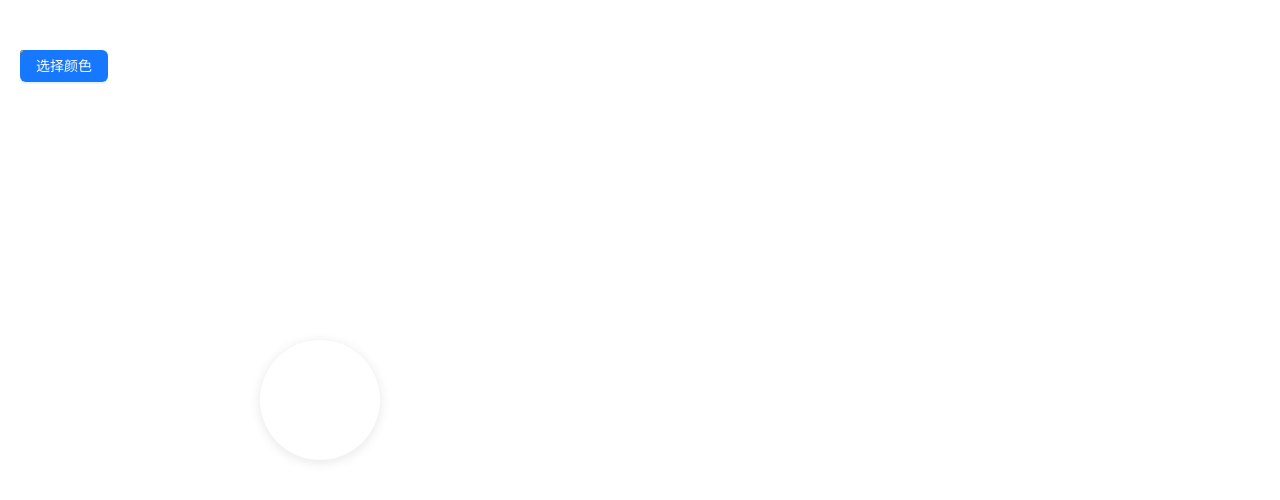
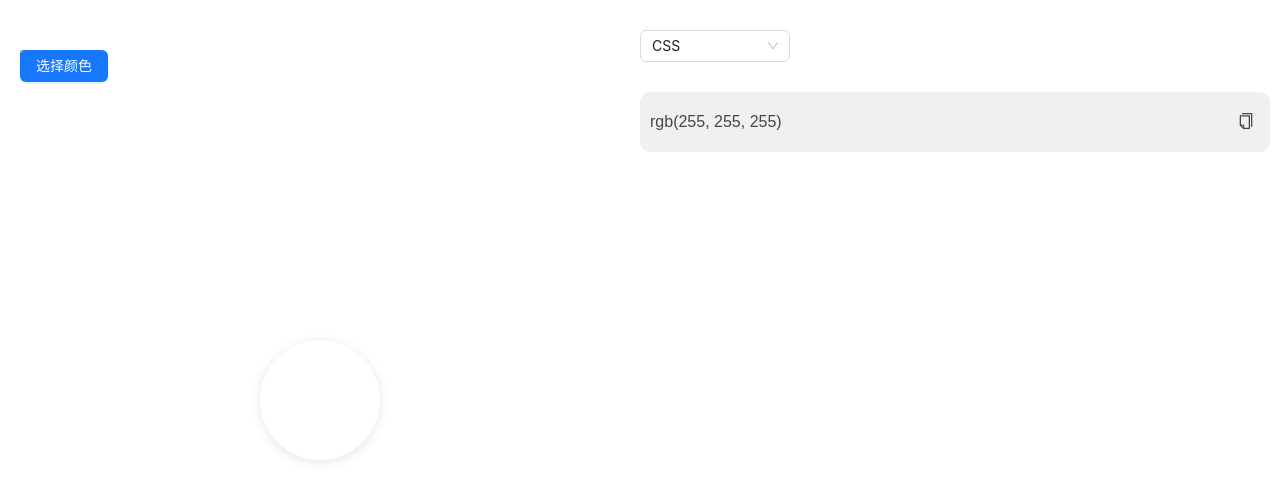
Before and after one commit to Zhoucheng133/Dev-Color, a Vue app: page / in a window 1280 px wide. Shown: the top 500 px of the page. Built offline with nearby package versions, Linux system fonts and the light colour scheme.

Commit message:
添加显示代码

```diff
--- a/src/renderer/src/App.vue
+++ b/src/renderer/src/App.vue
@@ -10,13 +10,25 @@
     </div>
     <div class="rightSide">
       <div class="inputArea">
+        <a-select v-model:value="selectLan" style="width: 150px;">
+          <a-select-option value="CSS">CSS</a-select-option>
+          <a-select-option value="Flutter">Flutter</a-select-option>
+        </a-select>
+
+        <div class="code">
+          <div>{{ codeContent() }}</div>
+          <div class="copyIcon">
+            <CopyOutlined />
+          </div>
+        </div>
       </div>
     </div>
   </div>
 </template>
 
 <script setup>
-import { onMounted, ref, watch } from 'vue';
+import { ref, watch } from 'vue';
+import { CopyOutlined } from '@ant-design/icons-vue';
 
 var colorR=ref('255');
 var colorG=ref('255');
@@ -24,6 +36,16 @@ var colorB=ref('255');
 var colorAlpha=ref('1');
 
 var colorHEX=ref('#FFFFFF')
+
+var selectLan=ref("CSS")
+
+function codeContent(){
+  if(selectLan.value=="CSS"){
+    return `rgb(${colorR.value}, ${colorG.value}, ${colorB.value})`
+  }else if(selectLan.value=="Flutter"){
+    return `Color.fromRGB(${colorR.value}, ${colorG.value}, ${colorB.value})`
+  }
+}
 
 function selectColor(){
   document.getElementById("colorPicker").click();
@@ -59,6 +81,26 @@ body{
 </style>
 
 <style scoped>
+.copyIcon:hover{
+  border: 1px solid black;
+}
+.copyIcon{
+  margin-left: auto;
+  padding: 5px 5px 5px 5px;
+  border: 1px solid rgb(240, 240, 240);
+  transition: border .2s linear;
+  cursor: pointer;
+  border-radius: 5px;
+}
+.code{
+  margin-top: 30px;
+  background-color: rgb(240, 240, 240);
+  padding: 15px 10px 15px 10px;
+  display: flex;
+  align-items: center;
+  border-radius: 10px;
+  color: rgb(70, 70, 70);
+}
 .fixColorPicker{
   position: absolute;
   left: 20px;
```
